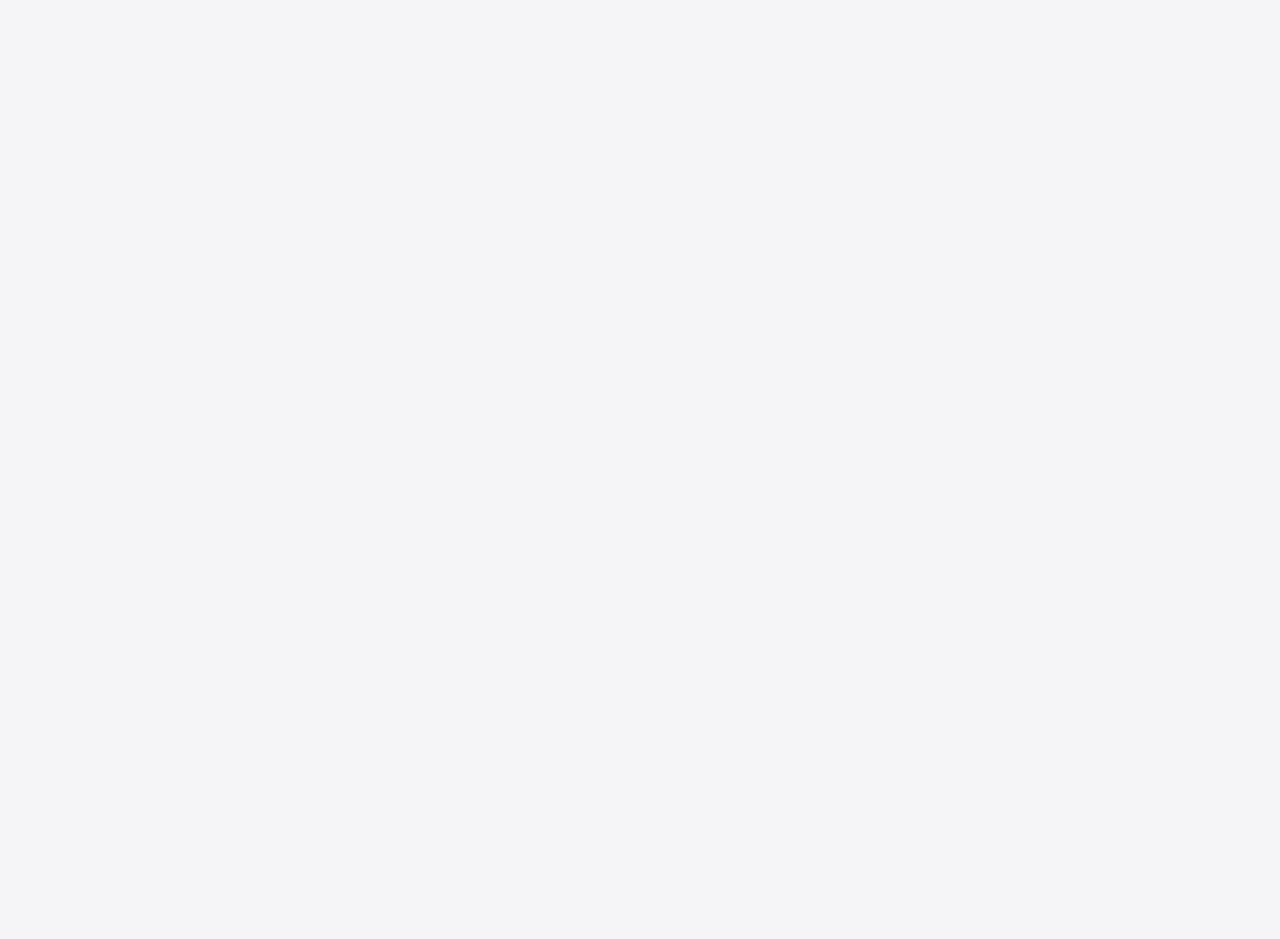
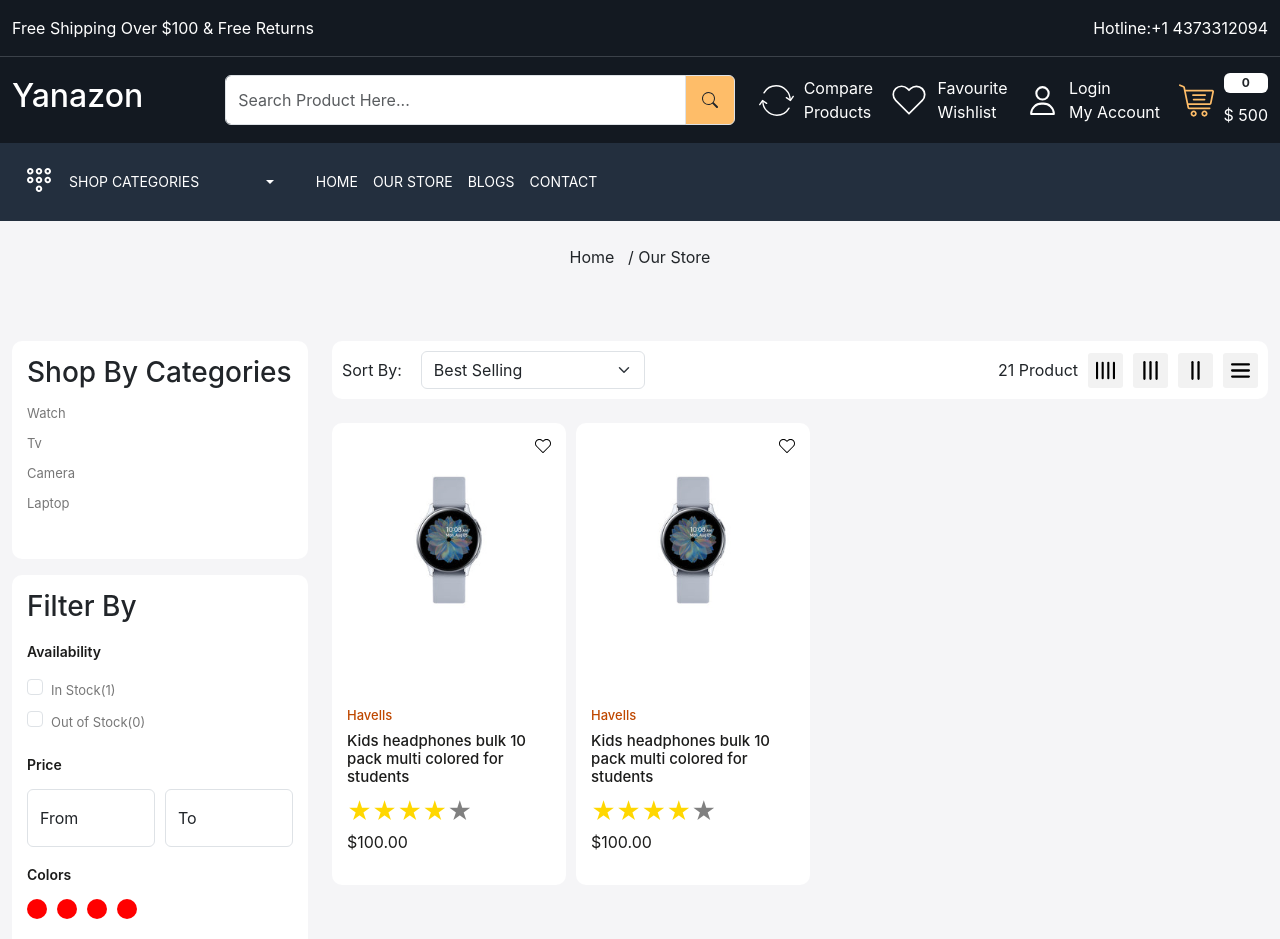
Before and after one commit to yanapeshko/web-shop, a React (Create React App) app: page /product in a window 1280 px wide. Before the commit this address had no page. Shown: the top 939 px of the page. Before the commit the page ends 800 px from the top, so only its background shows below. Built offline with nearby package versions, Linux system fonts and the light colour scheme.

Commit message:
fixing route produc/:id

```diff
--- a/src/App.jsx
+++ b/src/App.jsx
@@ -19,6 +19,7 @@ import PrivacyPolicy from "./pages/PrivacyPolicy";
 import RefundPolicy from "./pages/RefundPolicy";
 import ShippingPolicy from "./pages/ShippingPolicy";
 import TermAndConditions from "./pages/TermAndConditions";
+import SingleProduct from "./pages/SingleProduct";
 
 function App() {
   return (
@@ -29,7 +30,8 @@ function App() {
             <Route index element={<Home />} />
             <Route path="about" element={<About />} />
             <Route path="contact" element={<Contact />} />
-            <Route path="store" element={<OurStore />} />
+            <Route path="product" element={<OurStore />} />
+            <Route path="product/:id" element={<SingleProduct />} />
             <Route path="blogs" element={<Blog />} />
             <Route path="blog/:id" element={<SingleBlog />} />
             <Route path="compare-product" element={<CompareProduct />} />
--- a/src/components/Header.jsx
+++ b/src/components/Header.jsx
@@ -145,7 +145,7 @@ const Header = () => {
                     <NavLink className="text-white" to="/">
                       Home
                     </NavLink>
-                    <NavLink className="text-white" to="/store">
+                    <NavLink className="text-white" to="/product">
                       Our Store
                     </NavLink>
                     <NavLink className="text-white" to="/blogs">
--- a/src/components/ProductCard.jsx
+++ b/src/components/ProductCard.jsx
@@ -11,7 +11,7 @@ const ProductCard = (props) => {
       <div
         className={`${location.pathname === "/store" ? `gr-${grid}` : "col-3"}`}
       >
-        <Link className="product-card position-relative">
+        <Link className="product-card position-relative" to=":id">
           <div className="wishlist-icon position-absolute">
             <Link>
               <img src="images/wish.svg" alt="wishlist icon" />
```
